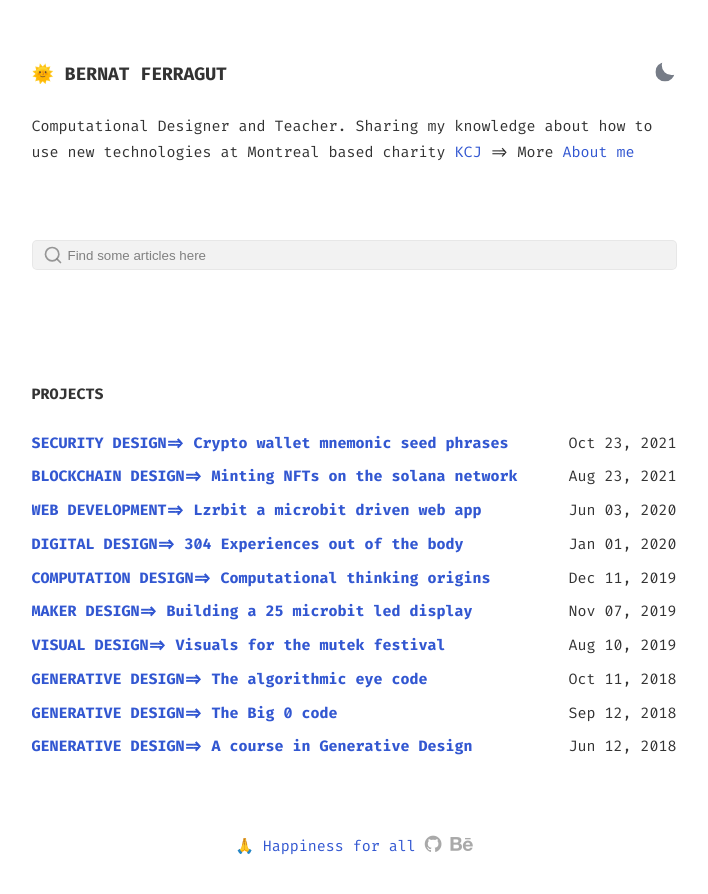
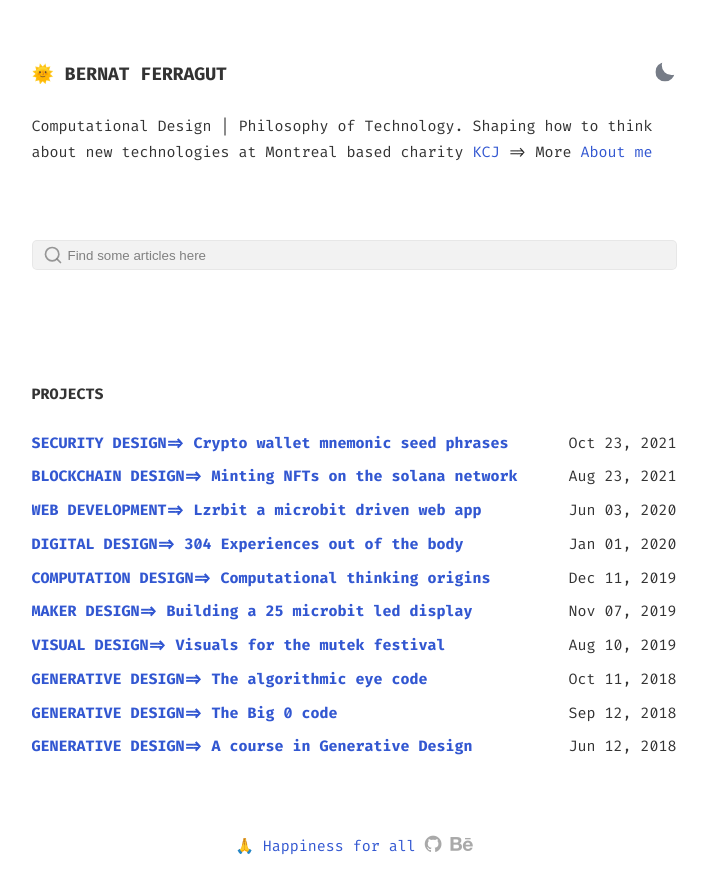
Before and after one commit to bernatferragut/WEB2, a Jekyll site: the page built from index.html, in a window 1280 px wide. Shown: the top 894 px of the page, without its empty margins (286-994 px from the left). Built offline with Jekyll 4.4.1, drawn with Linux system fonts in a browser that asks for light colours.

Commit message:
intro update

```diff
--- a/index.html
+++ b/index.html
@@ -9,7 +9,7 @@ layout: default
         </button>
     </div>
     <div class="bio">
-       Computational Designer and Teacher. Sharing my knowledge about how to use new technologies at Montreal based charity <a href="http://www.kcj.org">KCJ</a> => More<a href="{{ site.baseurl }}/about"> About me</a>
+        Computational Design | Philosophy of Technology. Shaping how to think about new technologies at Montreal based charity<a href="http://www.kcj.org"> KCJ</a> => More<a href="{{ site.baseurl }}/about"> About me</a>
         </p>
     </div>
 
```
